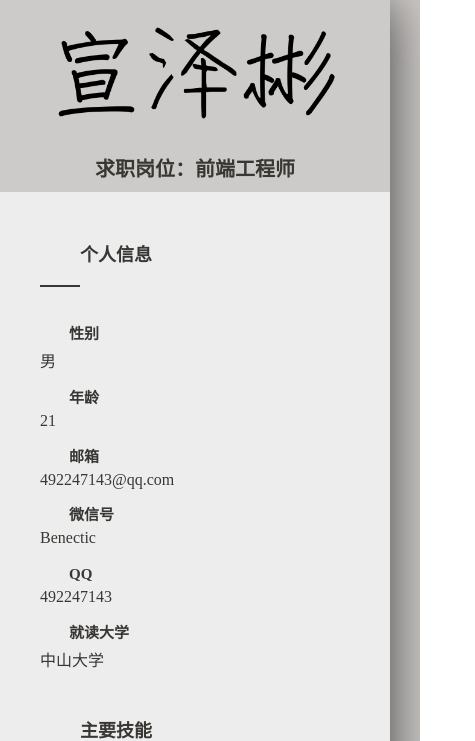
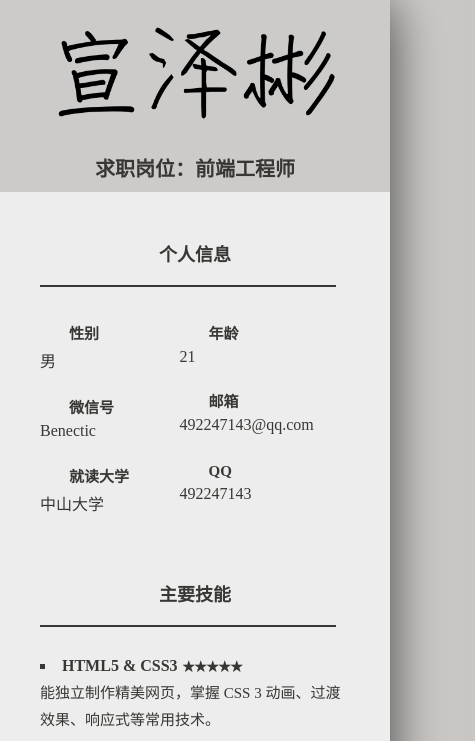
Before and after one commit to huhailin666/myResume, a website: page src/index.html in a window 390 px wide. Shown: the top 741 px of the page, 475 px wide, since content can reach past the window. Drawn offline with Linux system fonts and the light colour scheme.

Commit message:
完善了移动端页面

```diff
--- a/src/index.html
+++ b/src/index.html
@@ -33,7 +33,7 @@
                 <div class="information">
                     <h1>个人信息</h1>
                     <div class="bottomLine"></div>
-                    <ul>
+                    <ul class="clearfix">
                         <li>
                             <svg class="icon" aria-hidden="true">
                                 <use xlink:href="#icon-xingbie"></use>
--- a/src/phone.css
+++ b/src/phone.css
@@ -10,7 +10,11 @@
     }
     .mainSide{
         width:100%;
-        padding:0;
+        padding:0 10PX;
+    }
+    .mainSide h1,.mainSide .bottomLine{
+        margin-left:30px;
+        margin-right:30px;
     }
     aside .mainSkill li,
     aside .introduce li,
@@ -37,6 +41,31 @@
         align-items: center;
     }
     aside .information li{
-        margin:10px 0;
+        width:40%;
+        margin:0;
+        margin-bottom:20px;
+    }
+    .clearfix::after{
+        content:'';
+        display: block;
+        clear: both;
+    }
+    aside .information li:nth-child(odd){
+        float: left;
+    }
+    aside .information li:nth-child(even){
+        width:55%;
+        float:right;
+    }
+    .bottomLine{
+        transform: scale(7.4,1);
+        transform-origin: left;
+    }
+    h1{
+        text-align: center;
+    }
+    .otherLinks ul{
+        display:flex;
+        justify-content: center;
     }
 }
```
